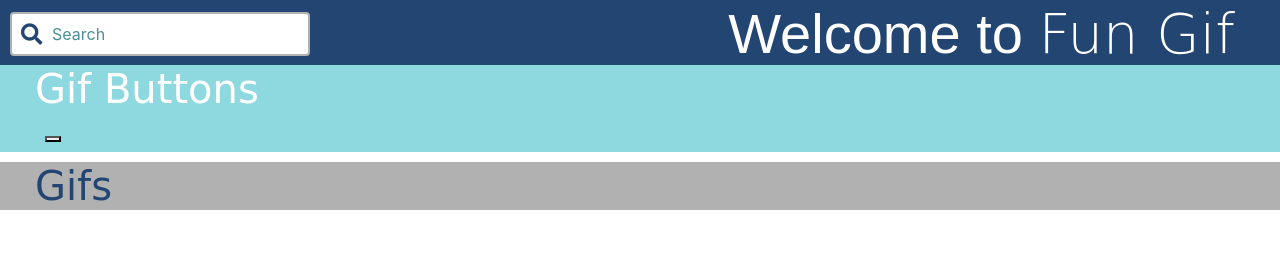
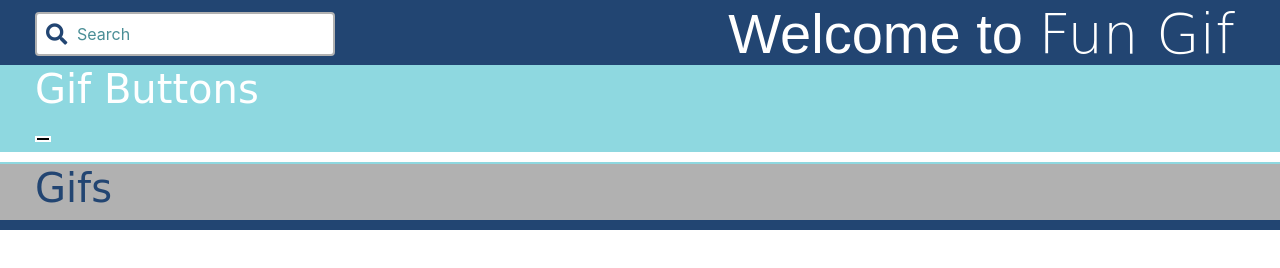
Before and after one commit to youngbrennin/fungif, a plain HTML site: page index.html in a window 1280 px wide. Both pictures are taken after a click on the icon 25 px from the left and 34 px from the top of the page. Drawn offline with nearby package versions, Linux system fonts and the light colour scheme; a web font is replaced by a local one.

Commit message:
almost done

```diff
--- a/assets/css/style.css
+++ b/assets/css/style.css
@@ -10,7 +10,7 @@
 img {
     height: 200px;
     width: 200px;
-    margin-left: 10px;
+    margin-right: 10px;
     margin-bottom: 10px;
 }
 
@@ -19,13 +19,33 @@ img:hover {
 }
 
 .gif-btn {
-    margin: 10px;
+    margin-bottom: 10px;
+    margin-right: 10px;
+    background-color: black;
+    color: white;
+    border: 2px solid white;
+}
+
+#buttonArea.button-drop {
+    max-width: 600px;
+}
+
+#imageArea.image-drop {
+    max-width: 1400px;
+}
+
+.container {
+    max-width: 1400px;
+}
+
+button.gif-btn{
+    margin-left: 0px;
 }
 
 .gif-btn:hover {
-    border: 2px solid rgb(34, 69, 114);
-    background-color: rgb(255, 113, 61);
-    color: white;
+    border: 2px solid black;
+    background-color: white;
+    color: black;
 }
 
 .image-drop {
@@ -50,7 +70,7 @@ input[type=text] {
     border-radius: 4px;
     outline: none;
     padding: 8px;
-    margin-left: 10px;
+    margin-left: 35px;
     margin-top: 12px;
     box-sizing: border-box;
 }
@@ -67,7 +87,7 @@ input[type=text]:focus {
 
 .input-with-icon i {
     position: absolute;
-    left: 12px;
+    left: 37px;
     top: 17px;
     padding: 9px;
     color: rgb(34, 69, 114);
--- a/index.html
+++ b/index.html
@@ -39,7 +39,7 @@
     </div>
 
 
-    <div class="jumbotron-fluid" style="margin-top: 10px; background-color: rgb(177, 177, 177); color: rgb(34, 69, 114);">
+    <div class="jumbotron-fluid" style="margin-top: 10px; background-color: rgb(177, 177, 177); color: rgb(34, 69, 114); border-top: 2px solid rgb(142, 216, 224); border-bottom: 10px solid rgb(34, 69, 114);">
         <div class="container" style="margin-left: 20px;">
             <h1><span class="font1">Gifs</span></h1>
             <div class="image-drop" id="imageArea"></div>
```
